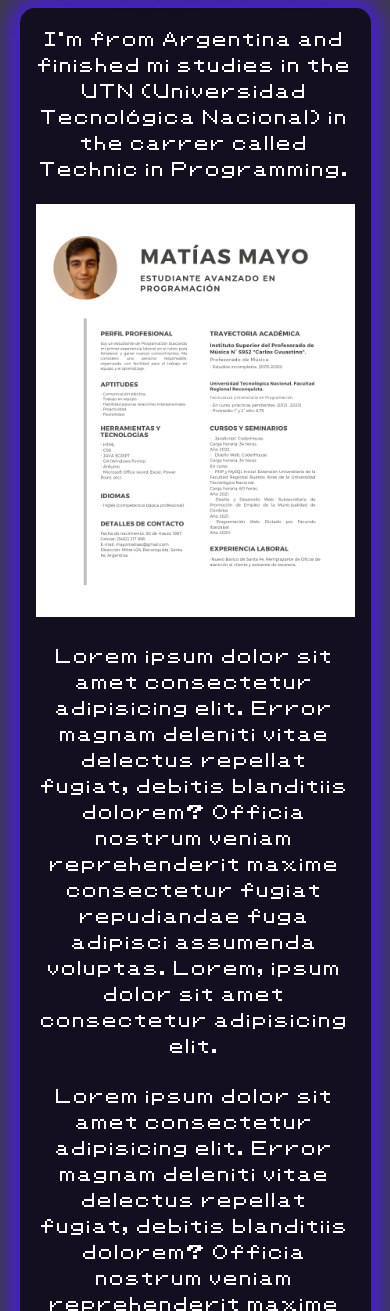
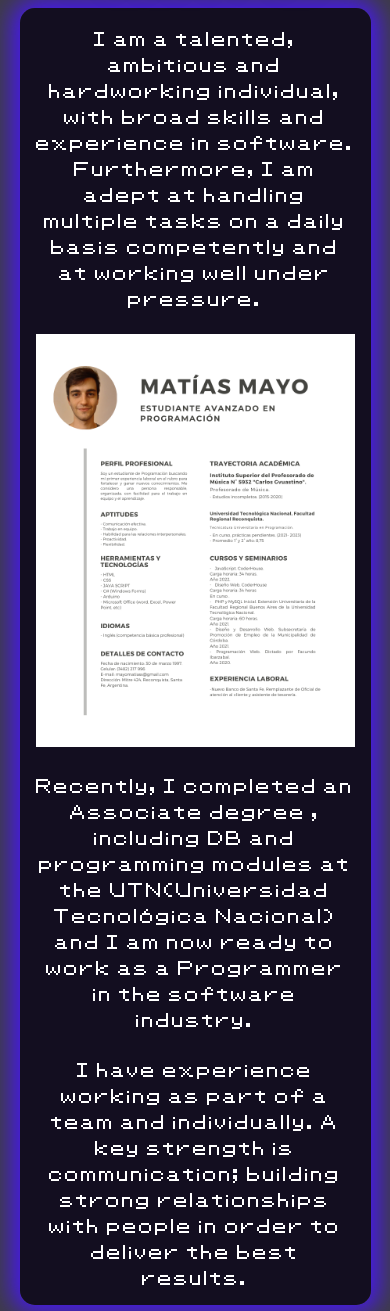
Before and after one commit to mayomatias/portfolio, a website: page src/pages/about.html in a window 390 px wide. Shown: the part 147-1458 px from the top of the page. Drawn offline with Linux system fonts and the light colour scheme.

Commit message:
entregaFinal

```diff
--- a/src/pages/about.html
+++ b/src/pages/about.html
@@ -34,18 +34,18 @@
                     <img id="about-img" src="../assets/image/cv.png" alt="">
                 </div>
                 <p class="about-me-text-top text-a-c">
-                    I'm from Argentina and finished mi studies in the UTN (Universidad Tecnológica Nacional) in the carrer called Technic in Programming.
+                    I am a talented, ambitious and hardworking individual, with broad skills and experience in software. Furthermore, I am adept at handling multiple tasks on a daily basis competently and at working well under pressure.
                 </p>
 
 
                 <p class="about-me-text text-a-c">
-                    Lorem ipsum dolor sit amet consectetur adipisicing elit. Error magnam deleniti vitae delectus repellat fugiat, debitis blanditiis dolorem? Officia nostrum veniam reprehenderit maxime consectetur fugiat repudiandae fuga adipisci assumenda voluptas.
-                    Lorem, ipsum dolor sit amet consectetur adipisicing elit.
+                    Recently, I completed an Associate degree , including DB and programming modules at the UTN(Universidad Tecnológica Nacional) and I am now ready to work as a Programmer in the software industry.
                 </p>
 
                 <p class="about-me-text-ft text-a-c">
-                    Lorem ipsum dolor sit amet consectetur adipisicing elit. Error magnam   deleniti vitae delectus repellat fugiat, debitis blanditiis dolorem? Officia nostrum veniam reprehenderit maxime consectetur fugiat repudiandae fuga adipisci assumenda voluptas.
-                    Lorem, ipsum dolor sit amet consectetur adipisicing elit. Debitis qui tempore perferendis? Aut minus quae ab. Rem magni ad expedita illo? Recusandae illo ratione assumenda ipsa porro ex maxime ab.
+                    I have experience working as part of a team and individually.
+
+A key strength is communication; building strong relationships with people in order to deliver the best results.
                 </p>
             </div>
         </section>
--- a/src/scss/layout/_about-me.scss
+++ b/src/scss/layout/_about-me.scss
@@ -48,14 +48,17 @@
 
 .about-img-container{
     grid-area: img;
-    width: fit-content;
+    width: 60%;
     display: flex;
     align-items: center;
+    justify-self: center;
     justify-content: center;
     height: min-content;
+
 }
 .about-img-container img:hover {
     transition: opacity 0.5s;
+
 }
 .about-me-text-top{
     grid-area: tex-top;
--- a/src/scss/views/_queries.scss
+++ b/src/scss/views/_queries.scss
@@ -54,6 +54,9 @@
         .about-me-text-top{
             order: -1;
         }
+        .about-img-container{
+            width: fit-content;
+        }
         /*#endregion about-me*/
   }
 
```
Also changed, not shown: index.html (+2 -1 lines), src/pages/projects.html (+2 -5 lines), src/pages/skills.html (+3 -3 lines), src/css/style.css.
